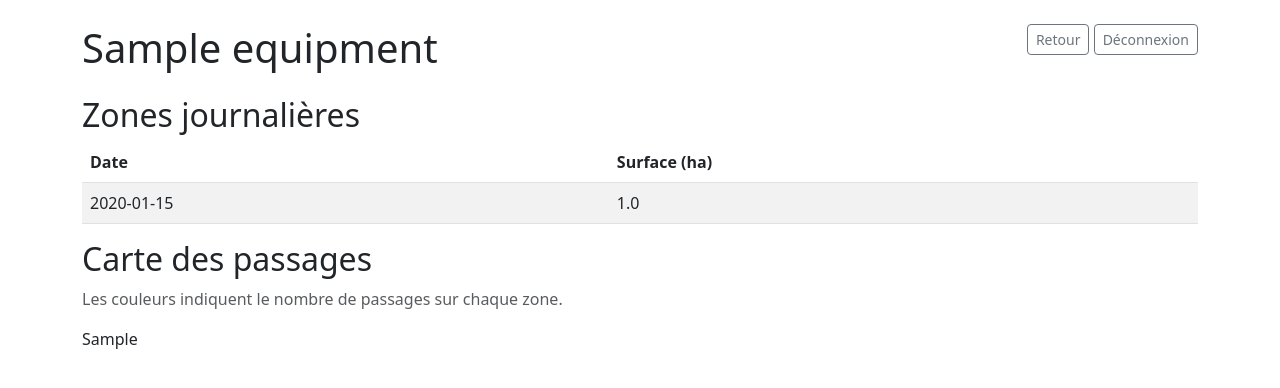
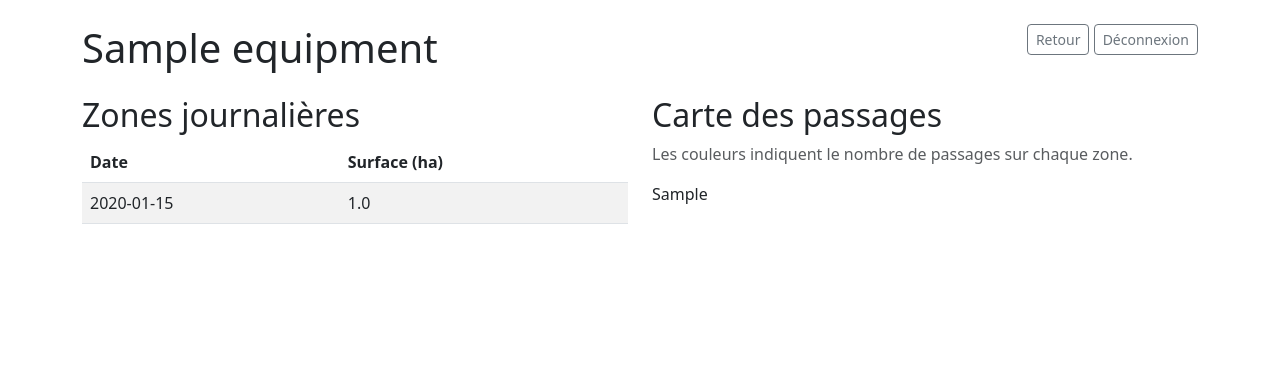
Before and after one commit to fpoisson2/trackteur-analyse, a Flask app: template templates/equipment.html in a window 1280 px wide. Shown: the top 388 px of the page. Run offline with Flask 3, Linux system fonts and the light colour scheme; tables that the repository leaves empty hold one stand-in row (values such as "Sample post"); the template is opened without the code that fills it: values that come from a table or form of the project are taken from there, most other values are stand-ins (such as "Sample title", 1, 10 or a date in 2020); parts of the project's set-up code (start-up, migrations or seed data) failed here and were passed over.

Commit message:
Improve equipment page layout

```diff
--- a/templates/equipment.html
+++ b/templates/equipment.html
@@ -4,6 +4,12 @@
   <meta charset="utf-8">
   <title>{{ equipment.name }} - Détails</title>
   <link rel="stylesheet" href="https://cdn.jsdelivr.net/npm/bootstrap@5.3.0/dist/css/bootstrap.min.css">
+  <style>
+    /* Ensure Folium maps scale properly within the Bootstrap grid */
+    .folium-map {
+      width: 100%;
+    }
+  </style>
 </head>
 <body class="p-4">
   <div class="container">
@@ -14,8 +20,10 @@
         <a href="{{ url_for('logout') }}" class="btn btn-sm btn-outline-secondary">Déconnexion</a>
       </div>
     </div>
+    {% if zones %}
+    <div class="row">
+      <div class="col-md-6 mb-4">
         <h2>Zones journalières</h2>
-    {% if zones %}
         <table class="table table-striped">
           <thead>
             <tr><th>Date</th><th>Surface (ha)</th></tr>
@@ -29,10 +37,14 @@
             {% endfor %}
           </tbody>
         </table>
+      </div>
+      <div class="col-md-6">
         <h2>Carte des passages</h2>
         <p class="text-muted">Les couleurs indiquent le nombre de passages sur chaque zone.</p>
         <div>
           {{ map_html|safe }}
+        </div>
+      </div>
     </div>
     {% else %}
     <p>Aucune donnée disponible pour cet équipement.</p>
```
Lines whose indentation alone changed are shown as unchanged.
